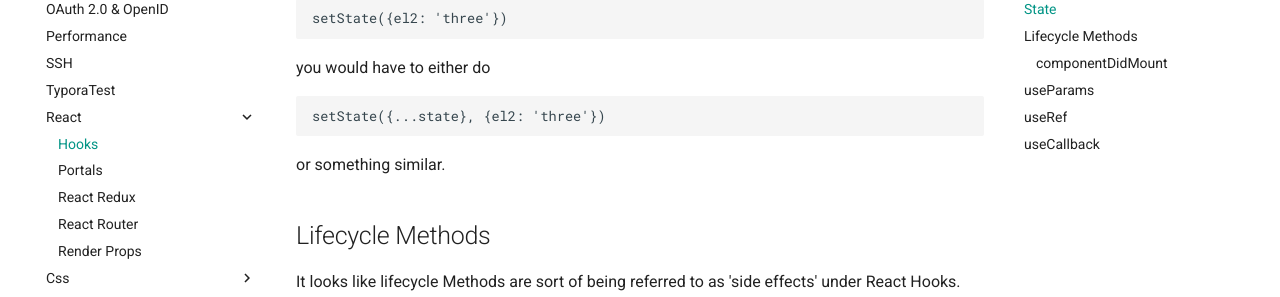
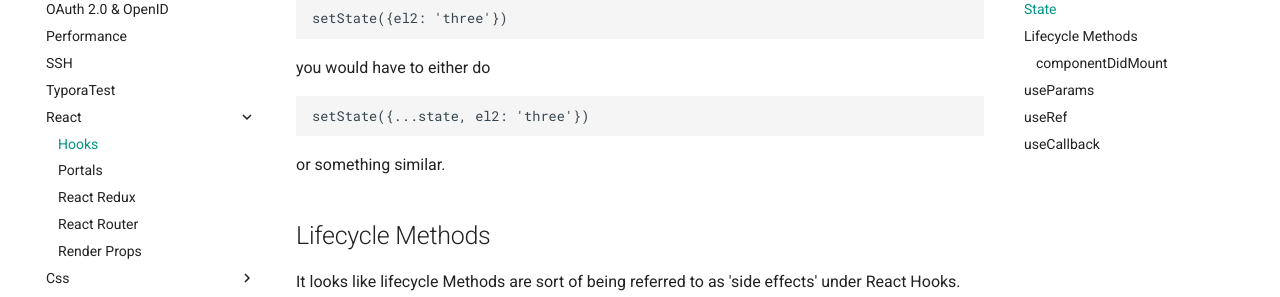
Before and after one commit to MikeDeGan/docs, an MkDocs documentation site: the page built from docs/React/Hooks.md, in a window 1280 px wide and 900 px high, scrolled down 1125 px. Shown: the part 153-450 px from the top of the window. Built offline with MkDocs 1.6.1 and Material for MkDocs 9.7.7, drawn with Linux system fonts in a browser that asks for light colours.

````diff
--- a/docs/React/Hooks.md
+++ b/docs/React/Hooks.md
@@ -53,7 +53,7 @@ setState({el2: 'three'})
  you would have to either do
 
 ```javascript
-setState({...state}, {el2: 'three'})
+setState({...state, el2: 'three'})
 ```
 
  or something similar.
````
